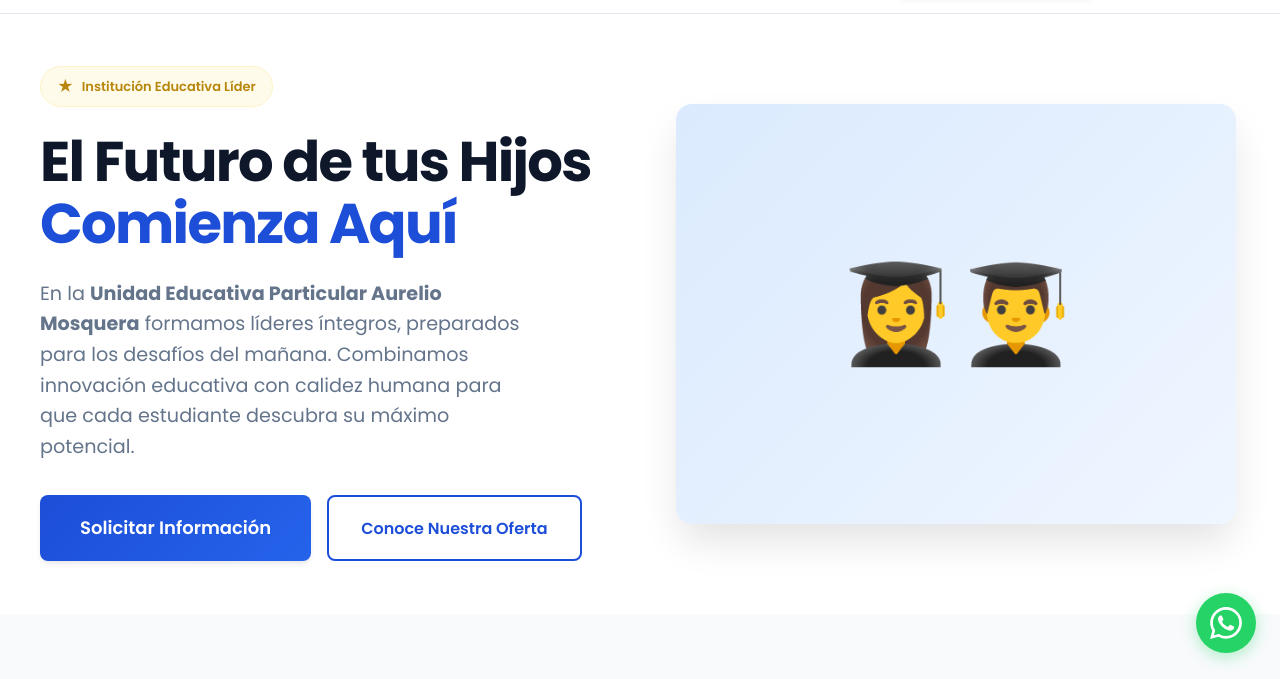
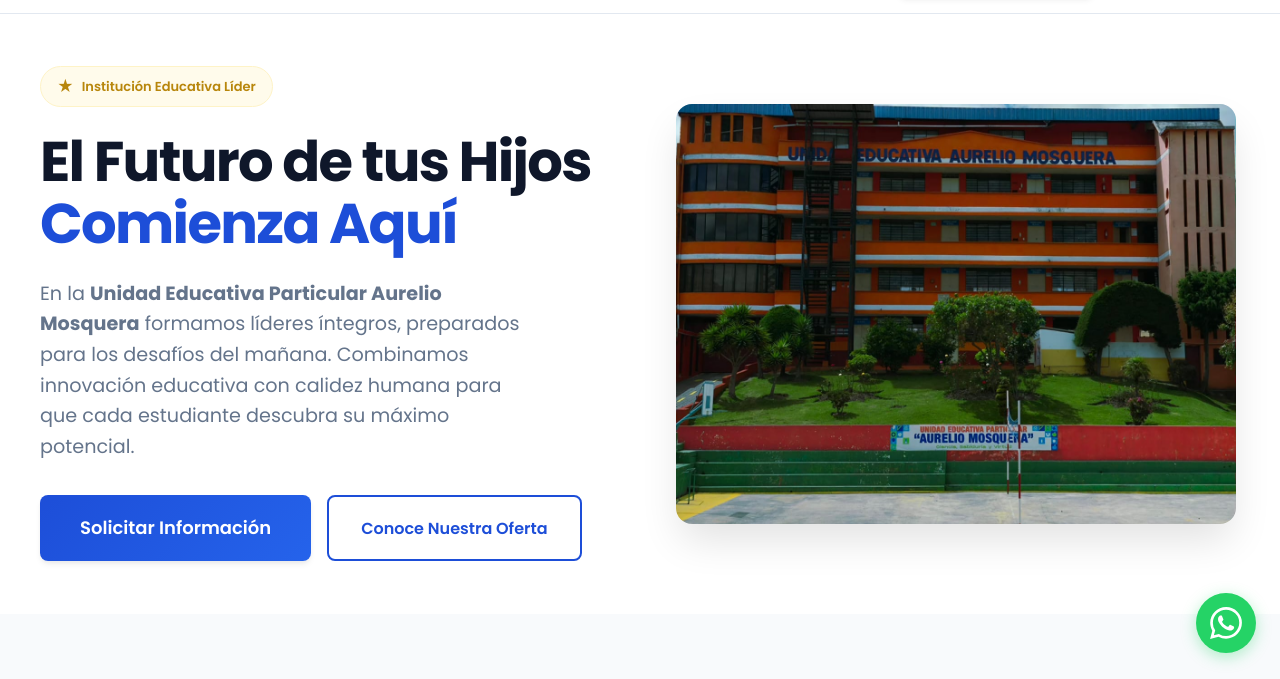
Before and after one commit to reyesbrostec/proyecto-colegio, a website: page public/index.html in a window 1280 px wide. Shown: the part 121-800 px from the top of the page. Drawn offline with Linux system fonts and the light colour scheme; no server answers.

Commit message:
feat: foto real de estudiantes en el hero (reemplaza placeholder iconos)

```diff
--- a/public/index.html
+++ b/public/index.html
@@ -72,7 +72,7 @@
                 </div>
             </div>
             <div class="hero-image" aria-hidden="true">
-                <div class="hero-placeholder" role="img" aria-label="Estudiantes felices en el aula">👩‍🎓👨‍🎓</div>
+                <img src="images/hero-estudiantes.jpeg" alt="Estudiantes de la Unidad Educativa Particular Aurelio Mosquera" class="hero-img" loading="eager">
             </div>
         </section>
 
```
Also changed, not shown: public/images/hero-estudiantes.jpeg (added).
